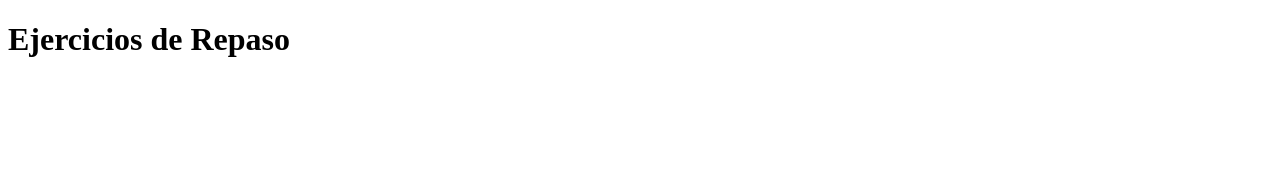
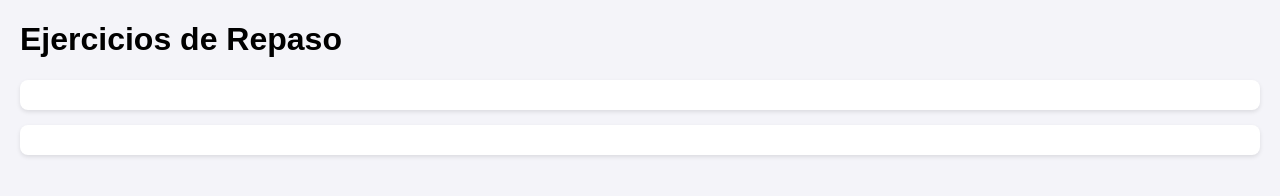
Before and after one commit to Yalo95/Yalo95.github.io, a plain HTML site: page fundamentos-js/index.html in a window 1280 px wide. Drawn offline with Linux system fonts and the light colour scheme.

Commit message:
añadir cambios

```diff
--- a/fundamentos-js/ejercicio2.js
+++ b/fundamentos-js/ejercicio2.js
@@ -2,7 +2,7 @@
 
  for (let i = 1; i <= 100; i++) {
     array100.push(i);
-    if (i == 25 && i == 50) {
+    if (i == 25 || i == 50) {
        console.table(array100);
     }else if (i == 75) {
        console.table(array100);
--- a/fundamentos-js/index.html
+++ b/fundamentos-js/index.html
@@ -3,10 +3,34 @@
 <head>
     <meta charset="UTF-8">
     <meta name="viewport" content="width=device-width, initial-scale=1.0">
-    <title>Ejercicios de Respaso</title>
+    <title>Ejercicios de Repaso</title>
+    <style>
+        body {
+            font-family: Arial, sans-serif;
+            margin: 20px;
+            background-color: #f4f4f9;
+        }
+        .caja-resultado {
+            background: white;
+            padding: 15px;
+            margin-bottom: 15px;
+            border-radius: 8px;
+            box-shadow: 0 2px 4px rgba(0,0,0,0.1);
+        }
+        .error-texto { color: #d9534f; font-weight: bold; }
+        .info-texto { color: #5bc0de; font-weight: bold; }
+    </style>
 </head>
 <body>
     <h1>Ejercicios de Repaso</h1>
+
+    <!-- Contenedor para los tipos de datos -->
+    <div class="caja-resultado" id="tipos-datos"></div>
+
+    <!-- Contenedor para mostrar el array -->
+    <div class="caja-resultado" id="resultado-array"></div>
+
+    <!-- Enlaces a tus scripts -->
     <script src="ejercicio1.js" type="text/javascript"></script>
     <script src="ejercicio2.js" type="text/javascript"></script>
 </body>
```
